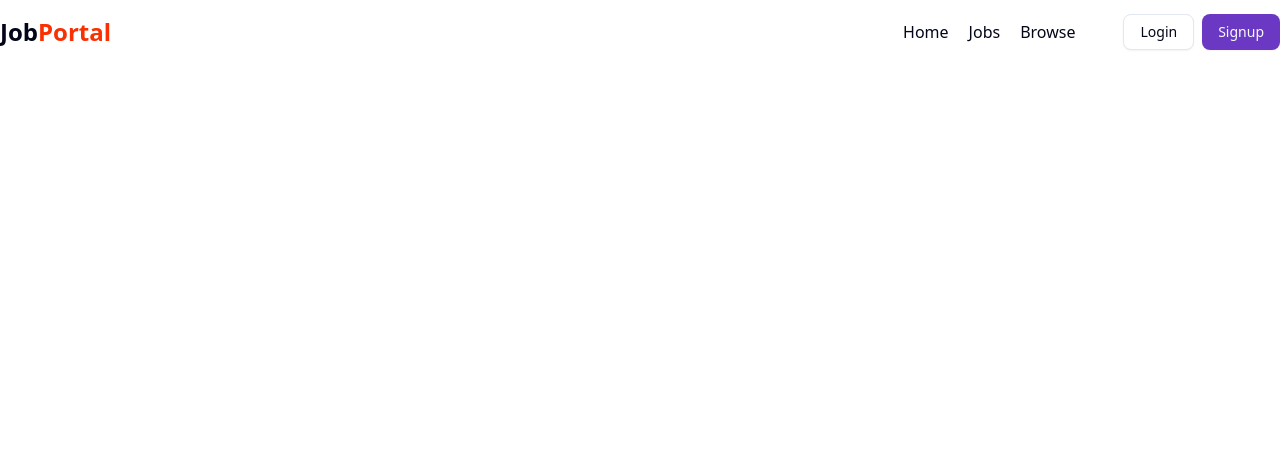
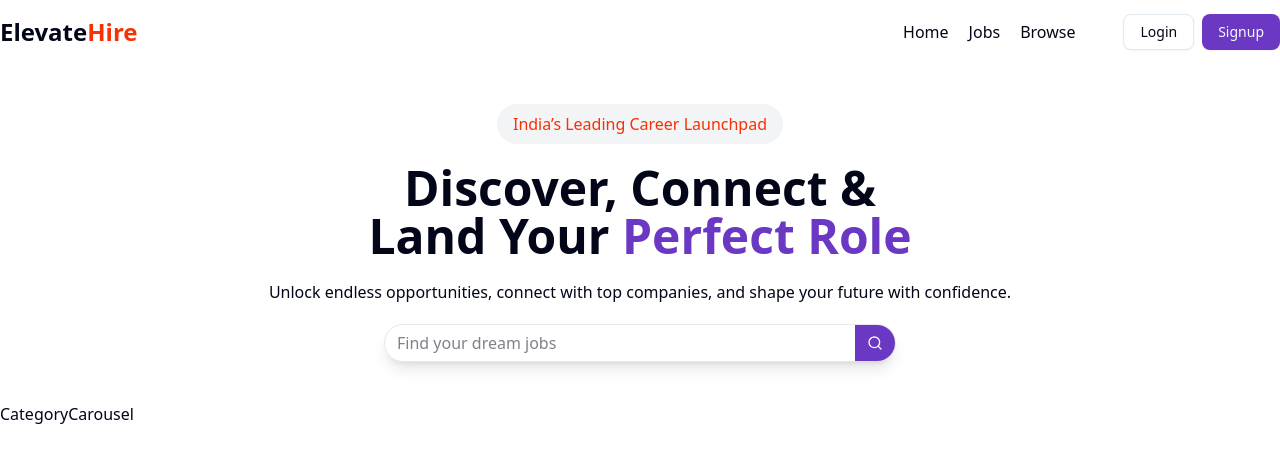
Before and after one commit to AnanyaRaj14/Job_Portal, a React (Vite) app in the folder frontend/: page / in a window 1280 px wide. Shown: the top 462 px of the page. Built offline with nearby package versions, Linux system fonts and the light colour scheme.

Commit message:
heroSection

```diff
--- /dev/null
+++ b/frontend/src/components/CategoryCarousel.jsx
@@ -0,0 +1,9 @@
+import React from 'react'
+
+function CategoryCarousel() {
+  return (
+    <div>CategoryCarousel</div>
+  )
+}
+
+export default CategoryCarousel
--- /dev/null
+++ b/frontend/src/components/HeroSection.jsx
@@ -0,0 +1,31 @@
+import React from 'react'
+import { Button } from './ui/button'
+import { Search } from 'lucide-react'
+
+function HeroSection() {
+    return (
+        <div className='text-center'>
+            <div className='flex flex-col gap-5 my-10'>
+                <span className='mx-auto px-4 py-2 rounded-full bg-gray-100 text-[#F83002] font-medium'>India’s Leading Career Launchpad</span>
+                <h1 className='text-5xl font-bold'>Discover, Connect & <br /> Land Your <span className='text-[#6A38C2]'>Perfect Role</span></h1>
+                <p> Unlock endless opportunities, connect with top companies, and shape your future with confidence.</p>
+                <div className='flex w-[40%] shadow-lg border border-gray-200 pl-3 rounded-full items-center gap-4 mx-auto'>
+                    <input
+                        type="text"
+                        placeholder='Find your dream jobs'
+                        className='outline-none border-none w-full'
+
+                    />
+                    <Button
+                        // onClick={searchJobHandler}
+                        className="rounded-r-full bg-[#6A38C2]">
+                        <Search className='h-5 w-5' />
+                    </Button>
+                </div>
+            </div>
+
+        </div>
+    )
+}
+
+export default HeroSection
--- a/frontend/src/components/Home.jsx
+++ b/frontend/src/components/Home.jsx
@@ -1,9 +1,15 @@
 import React from 'react'
 import Navbar from './shared/Navbar'
+import HeroSection from './HeroSection'
+import CategoryCarousel from './CategoryCarousel'
 const Home = () => {
   return (
     <div>
       <Navbar/>
+      <HeroSection/>
+      <CategoryCarousel/>
+      {/* <LatestJobs/>
+      <Footer/> */}
     </div>
   )
 }
--- a/frontend/src/components/shared/Navbar.jsx
+++ b/frontend/src/components/shared/Navbar.jsx
@@ -10,7 +10,7 @@ function Navbar() {
         <div className='bg-white'>
             <div className='flex items-center justify-between mx-auto max-w-7xl h-16'>
                 <div>
-                    <h1 className='text-2xl font-bold'>Job<span className='text-[#F83002]'>Portal</span></h1>
+                    <h1 className='text-2xl font-bold'>Elevate<span className='text-[#F83002]'>Hire</span></h1>
                 </div>
                 <div className='flex items-center gap-12'>
                     <ul className='flex font-medium items-center gap-5 '>
```
